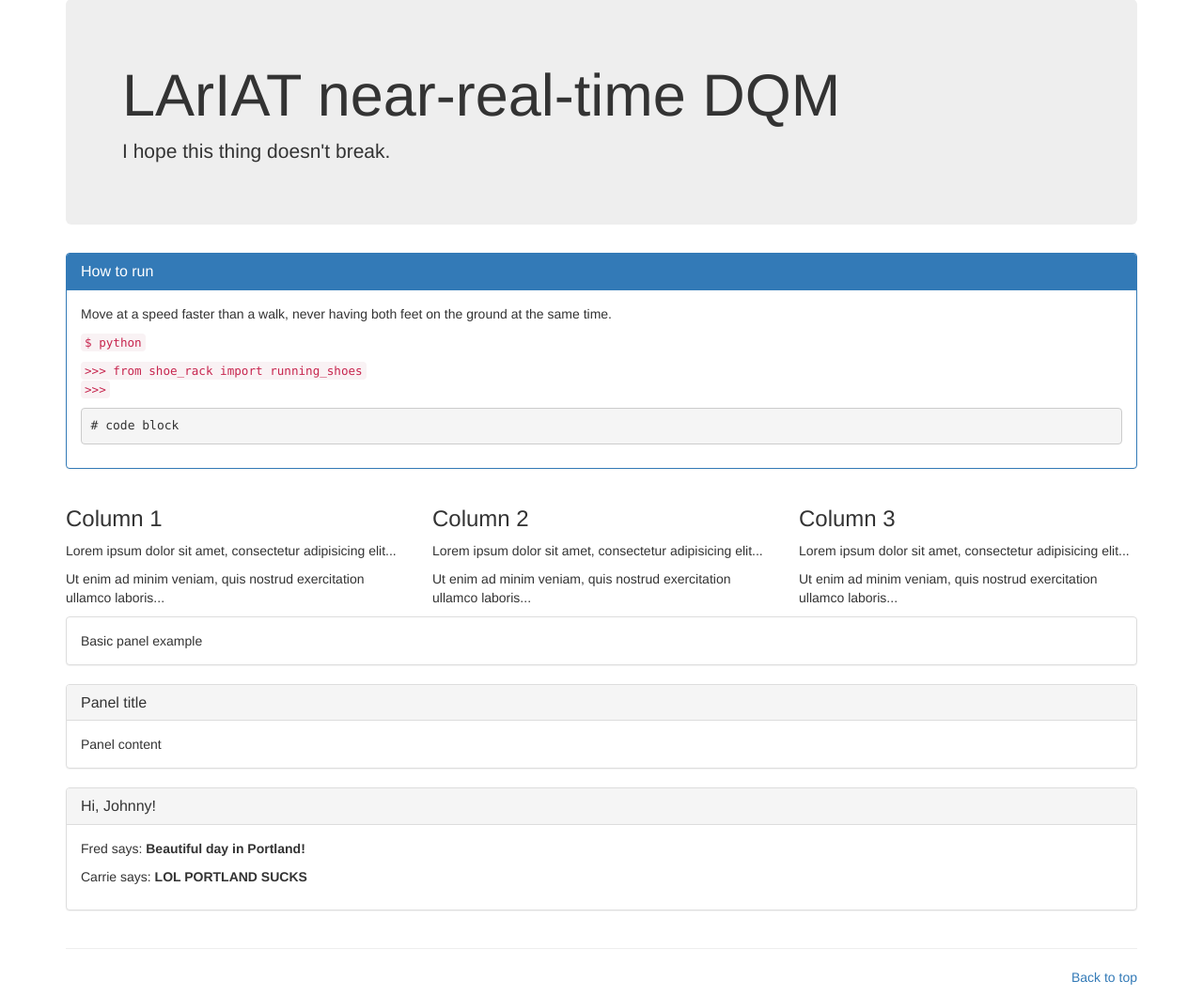
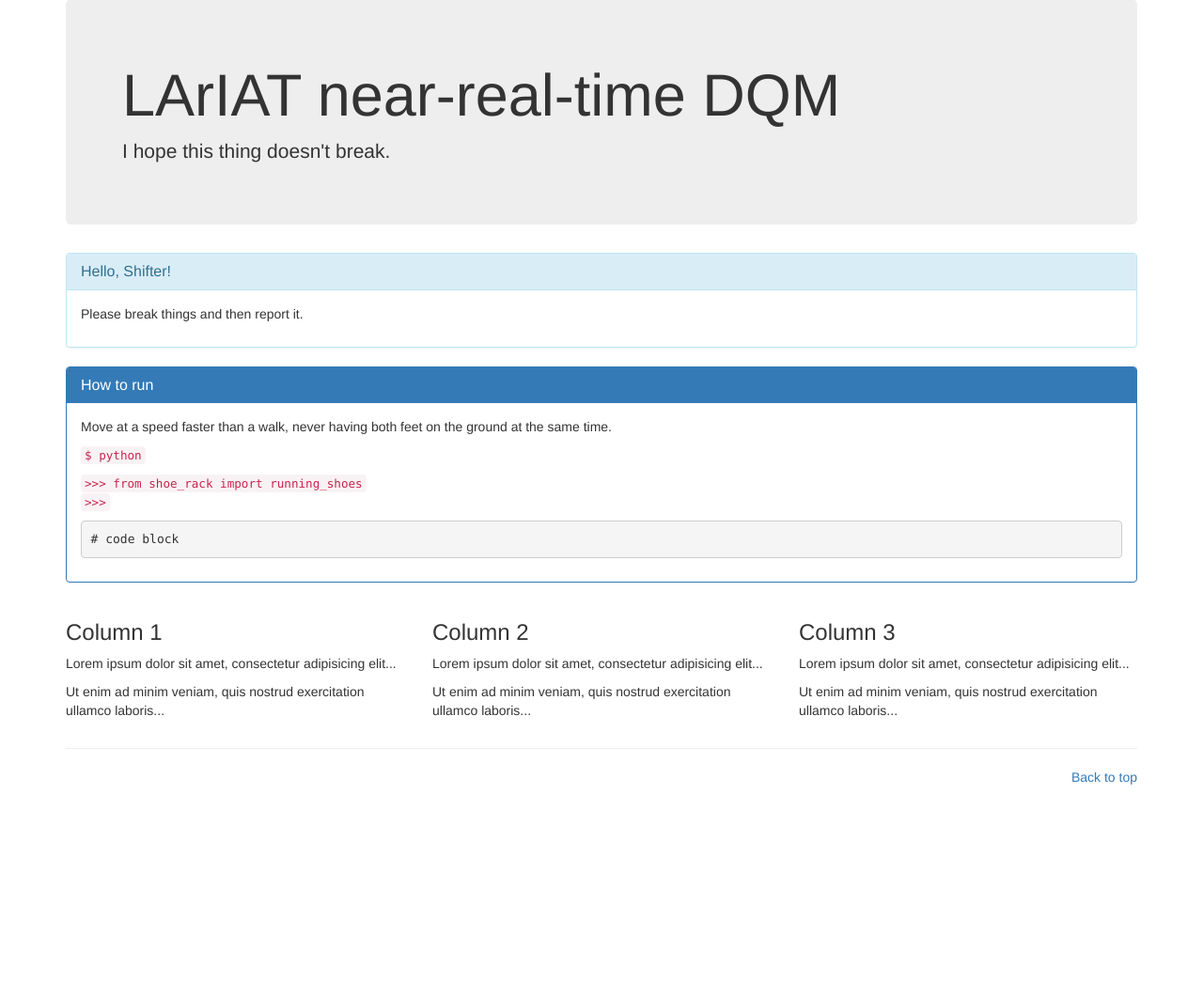
Before and after one commit to lariat/dqm, a Flask app: page / in a window 1280 px wide. Shown: the part 71-1131 px from the top of the page at 94% size. After the commit the page ends 906 px from the top, so only its background shows below. Run offline with Flask 2, Linux system fonts and the light colour scheme; data that the repository does not hold is empty; some libraries are stand-ins or nearby versions.

Commit message:
Removed some things from the home page.

```diff
--- a/dqm/templates/index.html
+++ b/dqm/templates/index.html
@@ -8,6 +8,15 @@
       <div class="jumbotron">
         <h1>LArIAT near-real-time DQM</h1>
         <p>I hope this thing doesn't break.</p>
+      </div>
+
+      <div class="panel panel-info">
+        <div class="panel-heading">
+          <h3 class="panel-title">Hello, Shifter!</h3>
+        </div>
+        <div class="panel-body">
+          <p>Please break things and then report it.</p>
+        </div>
       </div>
 
       <div class="panel panel-primary">
@@ -45,41 +54,6 @@
         </div>
       </div>
 
-      <div class="panel panel-default">
-        <div class="panel-body">
-          Basic panel example
-        </div>
-      </div>
-
-      {#
-      <div class="panel panel-default">
-        <div class="panel-heading">Panel heading without title</div>
-        <div class="panel-body">
-          Panel content
-        </div>
-      </div>
-      #}
-
-      <div class="panel panel-default">
-        <div class="panel-heading">
-          <h3 class="panel-title">Panel title</h3>
-        </div>
-        <div class="panel-body">
-          Panel content
-        </div>
-      </div>
-
-      <div class="panel panel-default">
-        <div class="panel-heading">
-          <h3 class="panel-title">Hi, {{ user.nickname }}!</h3>
-        </div>
-        <div class="panel-body">
-          {% for post in posts %}
-          <div><p>{{ post.author.nickname }} says: <b>{{ post.body }}</b></p></div>
-          {% endfor %}
-        </div>
-      </div>
-
     </div>
 
 {% include 'scripts.html' %}
--- a/dqm/views.py
+++ b/dqm/views.py
@@ -11,21 +11,7 @@ redis = Redis()
 @app.route('/')
 @app.route('/index')
 def index():
-    user = {'nickname': 'Johnny'}  # fake user
-    posts = [  # fake array of posts
-        {
-            'author': {'nickname': 'Fred'},
-            'body': 'Beautiful day in Portland!'
-        },
-        {
-            'author': {'nickname': 'Carrie'},
-            'body': 'LOL PORTLAND SUCKS'
-        }
-        ]
-    return render_template('index.html',
-                           title='Home',
-                           user=user,
-                           posts=posts)
+    return render_template('index.html', title='Home')
 
 @app.route('/v1740')
 def v1740():
```
